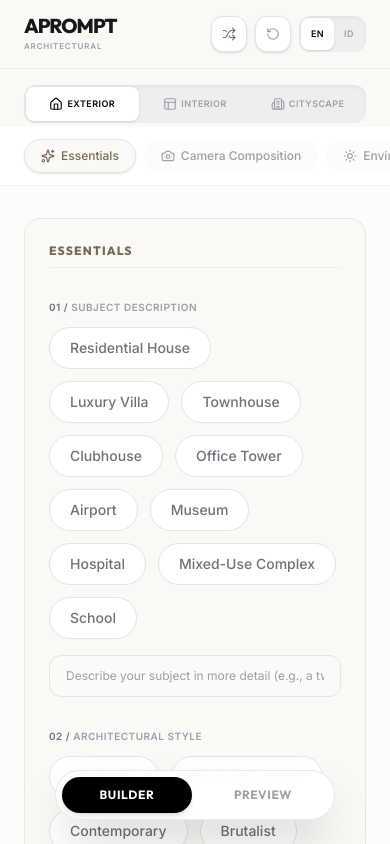
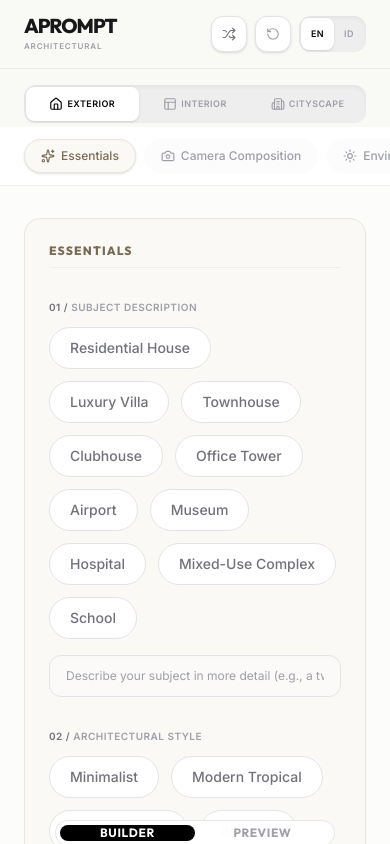
Before and after one commit to affanmaulana/aprompt, a React (Vite) app: page / in a window 390 px wide. Built offline with nearby package versions, Linux system fonts and the light colour scheme.

Commit message:
feat: implement smooth sliding tab switcher animation and make mobile sticky copy button container completely transparent

```diff
--- a/src/App.jsx
+++ b/src/App.jsx
@@ -306,29 +306,32 @@ function App() {
       />
 
       {/* Floating Segmented Control for Mobile Viewport */}
-      <div className="lg:hidden fixed bottom-6 left-1/2 -translate-x-1/2 z-50 bg-white/95 backdrop-blur-md border border-zinc-200/80 p-1.5 rounded-full shadow-2xl flex items-center gap-1.5 w-[85%] max-w-[280px] transition-all duration-300">
+      <div className="lg:hidden fixed bottom-6 left-1/2 -translate-x-1/2 z-50 bg-white/95 backdrop-blur-md border border-zinc-200/80 p-1 rounded-full shadow-2xl flex items-center w-[85%] max-w-[280px] h-[48px] relative transition-all duration-300 select-none">
+        {/* Sliding Active Pill */}
+        <div
+          className={`absolute top-1 bottom-1 left-1 w-[calc(50%-4px)] bg-black rounded-full transition-transform duration-300 ease-out z-0 ${
+            activeTab === "preview" ? "translate-x-full" : "translate-x-0"
+          }`}
+        />
+
         <button
           onClick={() => setActiveTab("builder")}
-          className={`flex-1 py-2.5 rounded-full text-xs font-display font-bold tracking-wider uppercase transition-all duration-200 ${
-            activeTab === "builder"
-              ? "bg-black text-white shadow-md"
-              : "text-zinc-400 hover:text-zinc-700"
+          className={`flex-1 h-full rounded-full text-xs font-display font-bold tracking-wider uppercase transition-colors duration-300 z-10 cursor-pointer ${
+            activeTab === "builder" ? "text-white" : "text-zinc-400"
           }`}
         >
           {t("tabs.builder", "Builder")}
         </button>
         <button
           onClick={() => setActiveTab("preview")}
-          className={`flex-1 py-2.5 rounded-full text-xs font-display font-bold tracking-wider uppercase transition-all duration-200 flex items-center justify-center gap-2 ${
-            activeTab === "preview"
-              ? "bg-black text-white shadow-md"
-              : "text-zinc-400 hover:text-zinc-700"
+          className={`flex-1 h-full rounded-full text-xs font-display font-bold tracking-wider uppercase transition-colors duration-300 z-10 flex items-center justify-center gap-2 cursor-pointer ${
+            activeTab === "preview" ? "text-white" : "text-zinc-400"
           }`}
         >
           {t("tabs.preview", "Preview")}
           {hasSelections && (
             <span
-              className={`w-2 h-2 rounded-full transition-all duration-300 ${
+              className={`w-2 h-2 rounded-full transition-colors duration-300 ${
                 activeTab === "preview" ? "bg-white" : "bg-black animate-pulse"
               }`}
             />
--- a/src/components/RightPanel.jsx
+++ b/src/components/RightPanel.jsx
@@ -94,13 +94,7 @@ export default function RightPanel({
           MOBILE-ONLY STICKY COPY CONTROL (Positioned perfectly above tab switcher)
           ================================================================== */}
       {generatedPrompt && (
-        <div className={`lg:hidden fixed bottom-[90px] left-0 right-0 px-6 py-4 z-40 bg-gradient-to-t ${
-          activeCategory === 'interior'
-            ? 'from-[#FBF9F5] via-[#FBF9F5]/90'
-            : activeCategory === 'cityscape'
-              ? 'from-[#F5F7FA] via-[#F5F7FA]/90'
-              : 'from-[#FCFDFB] via-[#FCFDFB]/90'
-        } to-transparent pointer-events-none`}>
+        <div className="lg:hidden fixed bottom-[90px] left-0 right-0 px-6 py-4 z-40 bg-transparent pointer-events-none">
           <button
             onClick={handleCopy}
             className={`pointer-events-auto flex items-center justify-center w-full py-4 rounded-xl text-sm font-sans font-bold transition-all duration-300 cursor-pointer shadow-xl active:scale-95 ${
```
